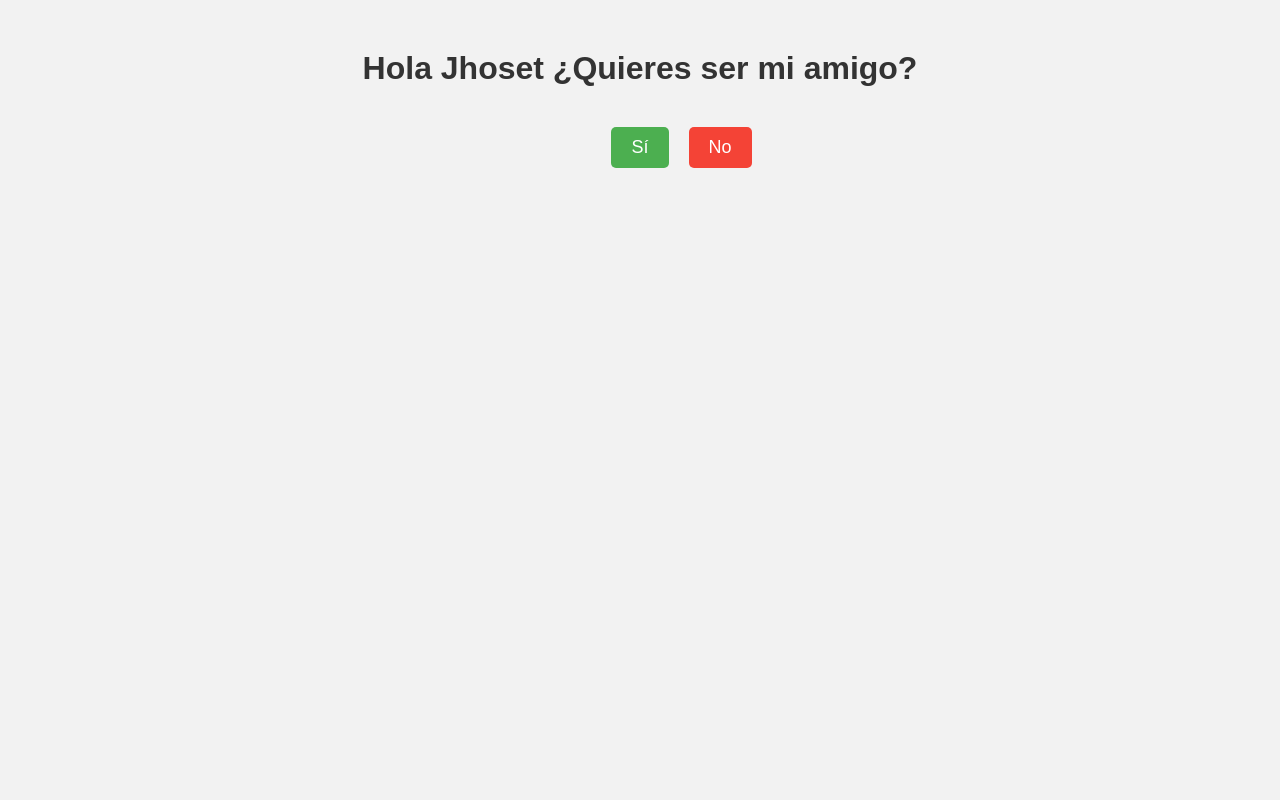
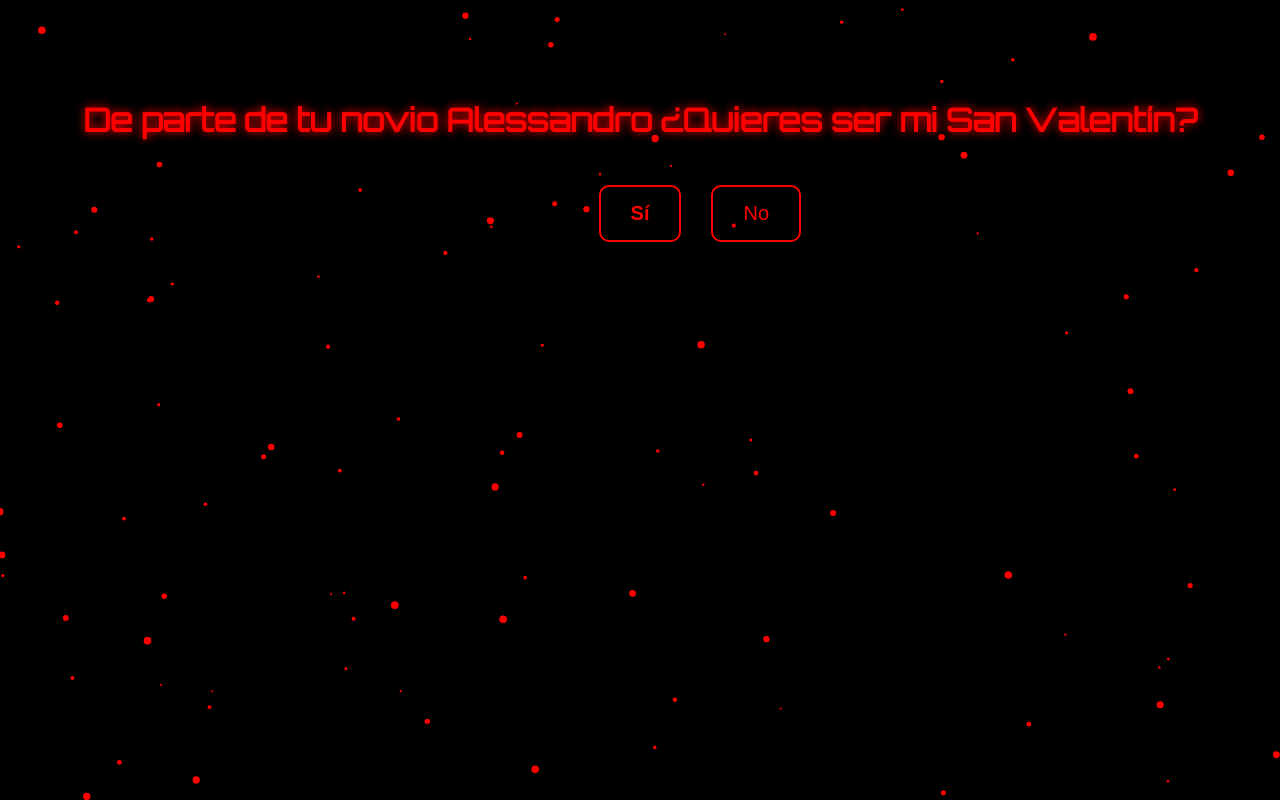
Before and after one commit to DinoSaurioTrex/DinoSaurioTrex.github.io, a plain HTML site: page index.html in a window 1280 px wide. Drawn offline with Linux system fonts and the light colour scheme.

Commit message:
Add files via upload

```diff
--- a/index.html
+++ b/index.html
@@ -3,42 +3,70 @@
 <head>
     <meta charset="UTF-8">
     <meta name="viewport" content="width=device-width, initial-scale=1.0">
-    <title> Declaración de amor </title>
+    <title> dame ideass </title>
     <style>
+        @import url('https://fonts.googleapis.com/css2?family=Orbitron&display=swap');
+
         body {
-            font-family: Arial, sans-serif;
+            font-family: 'Orbitron', sans-serif;
             text-align: center;
-            background-color: #f2f2f2;
-            color: #333;
+            background-color: black;
+            color: red;
+            overflow: hidden;
+            position: relative;
         }
+
+        canvas {
+            position: fixed;
+            top: 0;
+            left: 0;
+            width: 100vw;
+            height: 100vh;
+            z-index: -1;
+        }
+
         h1 {
-            margin-top: 50px;
+            margin-top: 100px;
+            font-size: 32px;
+            text-shadow: 0 0 10px red;
         }
+
         .button-container {
             margin-top: 30px;
+            position: relative;
         }
+
         button {
-            padding: 10px 20px;
-            font-size: 18px;
-            margin: 10px;
+            padding: 15px 30px;
+            font-size: 20px;
+            margin: 15px;
             cursor: pointer;
-            border: none;
-            border-radius: 5px;
+            border: 2px solid red;
+            border-radius: 10px;
+            background-color: transparent;
+            color: red;
+            transition: 0.3s;
         }
+
+        button:hover {
+            background-color: red;
+            color: black;
+        }
+
         #yes {
-            background-color: #4CAF50;
-            color: white;
+            font-weight: bold;
         }
+
         #no {
-            background-color: #f44336;
-            color: white;
             position: absolute;
         }
     </style>
 </head>
 <body>
 
-    <h1> Hola Jhoset ¿Quieres ser mi amigo?</h1>
+    <canvas id="background"></canvas>
+
+    <h1>De parte de tu novio Alessandro ¿Quieres ser mi San Valentín?</h1>
     <div class="button-container">
         <button id="yes">Sí</button>
         <button id="no">No</button>
@@ -58,8 +86,66 @@
 
         // Acción al hacer clic en el botón "Sí"
         yesButton.addEventListener("click", () => {
-            alert("¡Yay! Sabía que dirías que sí 🥰");
+            alert(" Lo sabía cariño, Nos vemos 🤭 ");
         });
+
+        // Fondo interactivo de partículas
+        const canvas = document.getElementById("background");
+        const ctx = canvas.getContext("2d");
+
+        canvas.width = window.innerWidth;
+        canvas.height = window.innerHeight;
+
+        const particles = [];
+
+        class Particle {
+            constructor() {
+                this.x = Math.random() * canvas.width;
+                this.y = Math.random() * canvas.height;
+                this.size = Math.random() * 3 + 1;
+                this.speedX = Math.random() * 2 - 1;
+                this.speedY = Math.random() * 2 - 1;
+            }
+
+            update() {
+                this.x += this.speedX;
+                this.y += this.speedY;
+                if (this.x < 0 || this.x > canvas.width) this.speedX *= -1;
+                if (this.y < 0 || this.y > canvas.height) this.speedY *= -1;
+            }
+
+            draw() {
+                ctx.fillStyle = "red";
+                ctx.beginPath();
+                ctx.arc(this.x, this.y, this.size, 0, Math.PI * 2);
+                ctx.fill();
+            }
+        }
+
+        function init() {
+            for (let i = 0; i < 100; i++) {
+                particles.push(new Particle());
+            }
+        }
+
+        function animate() {
+            ctx.clearRect(0, 0, canvas.width, canvas.height);
+            particles.forEach(particle => {
+                particle.update();
+                particle.draw();
+            });
+            requestAnimationFrame(animate);
+        }
+
+        init();
+        animate();
+
+        // Ajustar tamaño del canvas si la ventana cambia
+        window.addEventListener("resize", () => {
+            canvas.width = window.innerWidth;
+            canvas.height = window.innerHeight;
+        });
+
     </script>
 
 </body>
```
